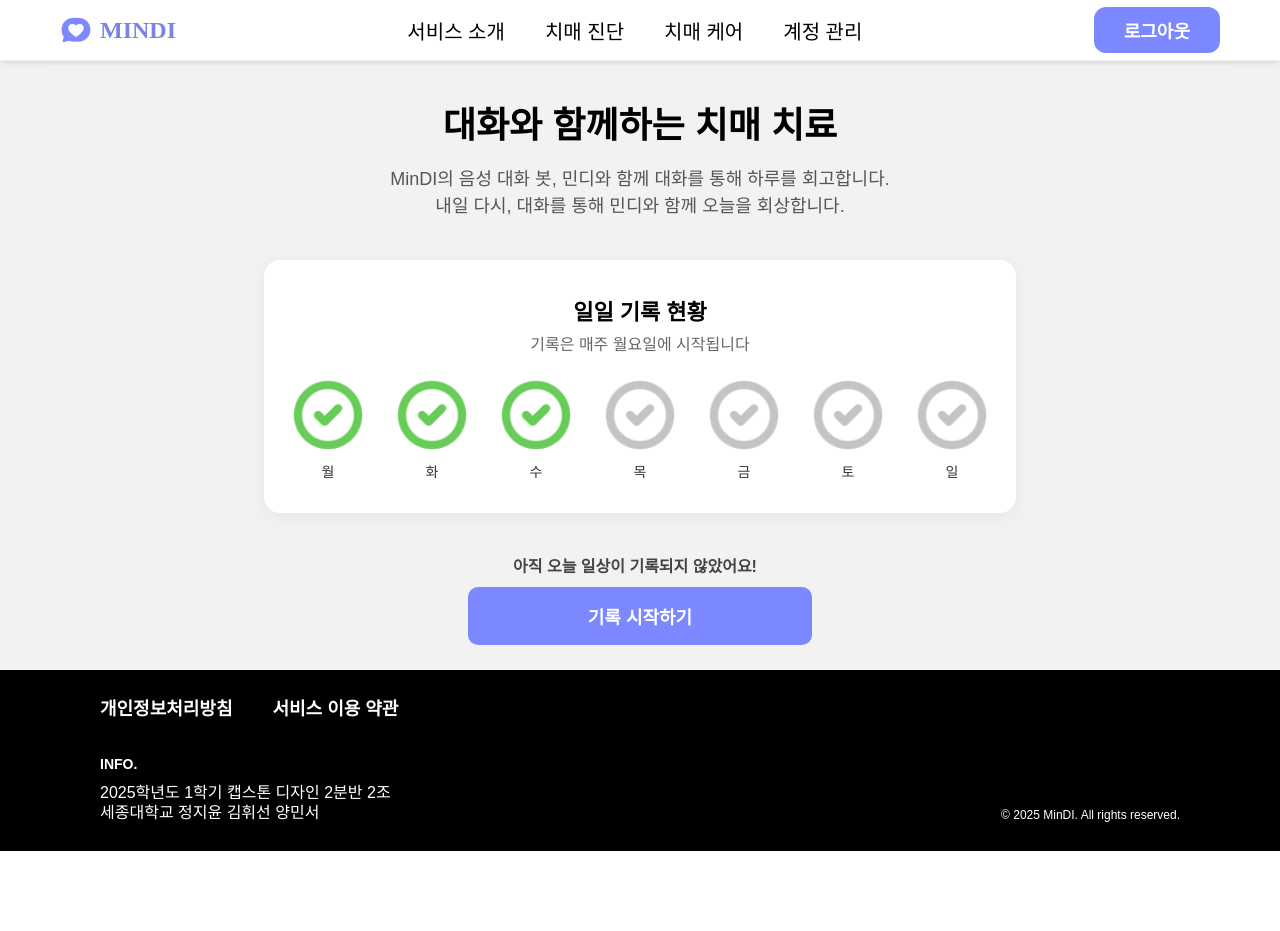
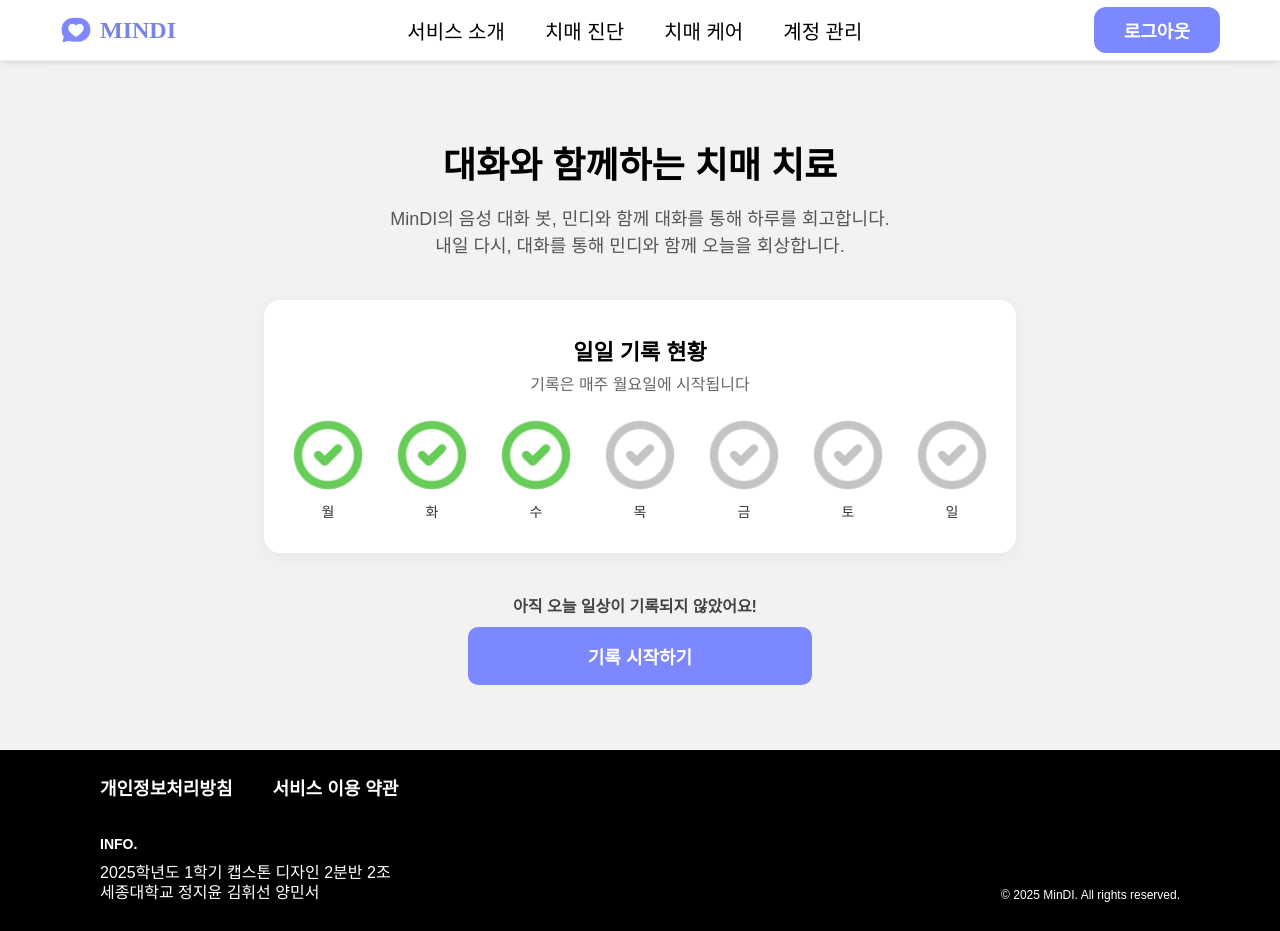
Before and after one commit to just-stopyoon/25-Capstone-FE, a React (Create React App) app: page /care1 in a window 1280 px wide. Before the commit the page ends 851 px from the top, so only its background shows below. Built offline with nearby package versions, Linux system fonts and the light colour scheme; no server answers; sample sign-in values are in the browser's storage; a web font is replaced by a local one.

Commit message:
feat: CSS 수정

```diff
--- a/src/pages/care/Care.css
+++ b/src/pages/care/Care.css
@@ -1,6 +1,6 @@
 .care-page {
     background-color: #F2F2F2;
-    padding: 20px 20px;
+    padding: 60px 20px;
     text-align: center;
     box-sizing: border-box;
     font-family: 'Pretendard', sans-serif;
--- a/src/pages/diagnosis/Diagnosis.css
+++ b/src/pages/diagnosis/Diagnosis.css
@@ -1,6 +1,6 @@
 .diagnosis-page {
     background-color: #F2F2F2;
-    padding: 20px 20px;
+    padding: 60px 20px;
     text-align: center;
     box-sizing: border-box;
     font-family: 'Pretendard', sans-serif;
```
